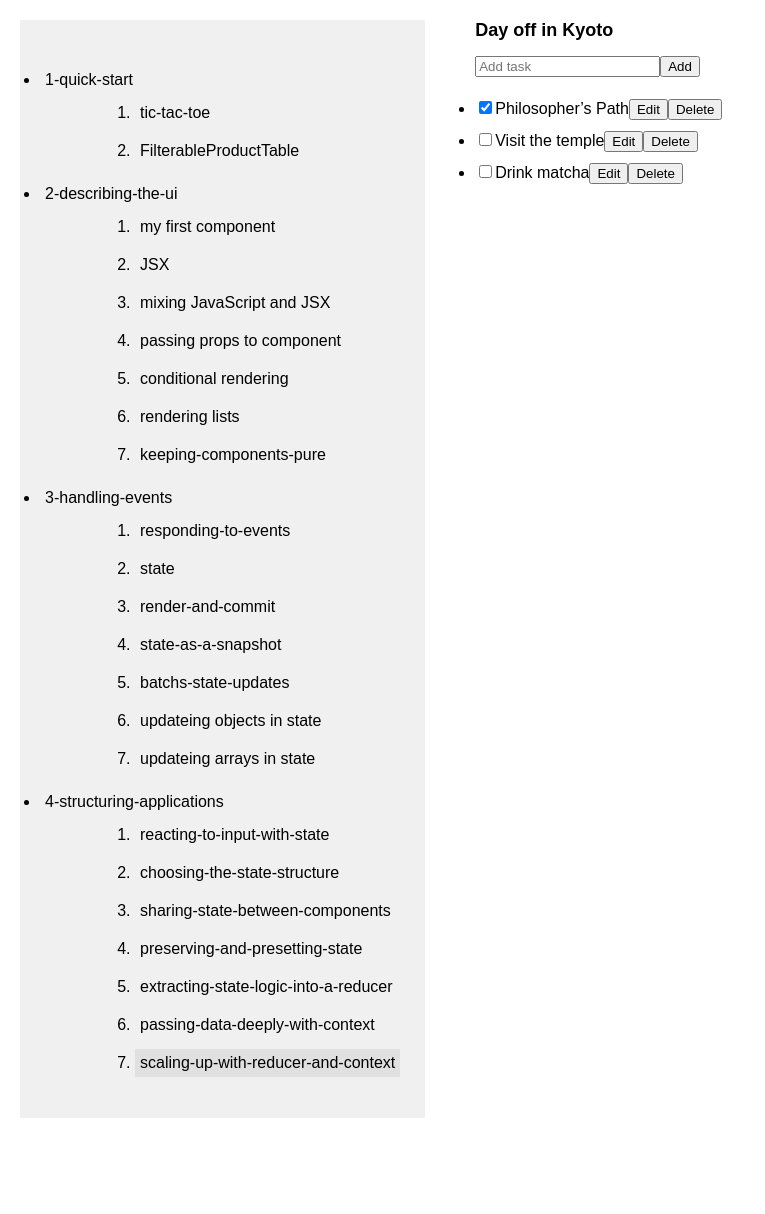
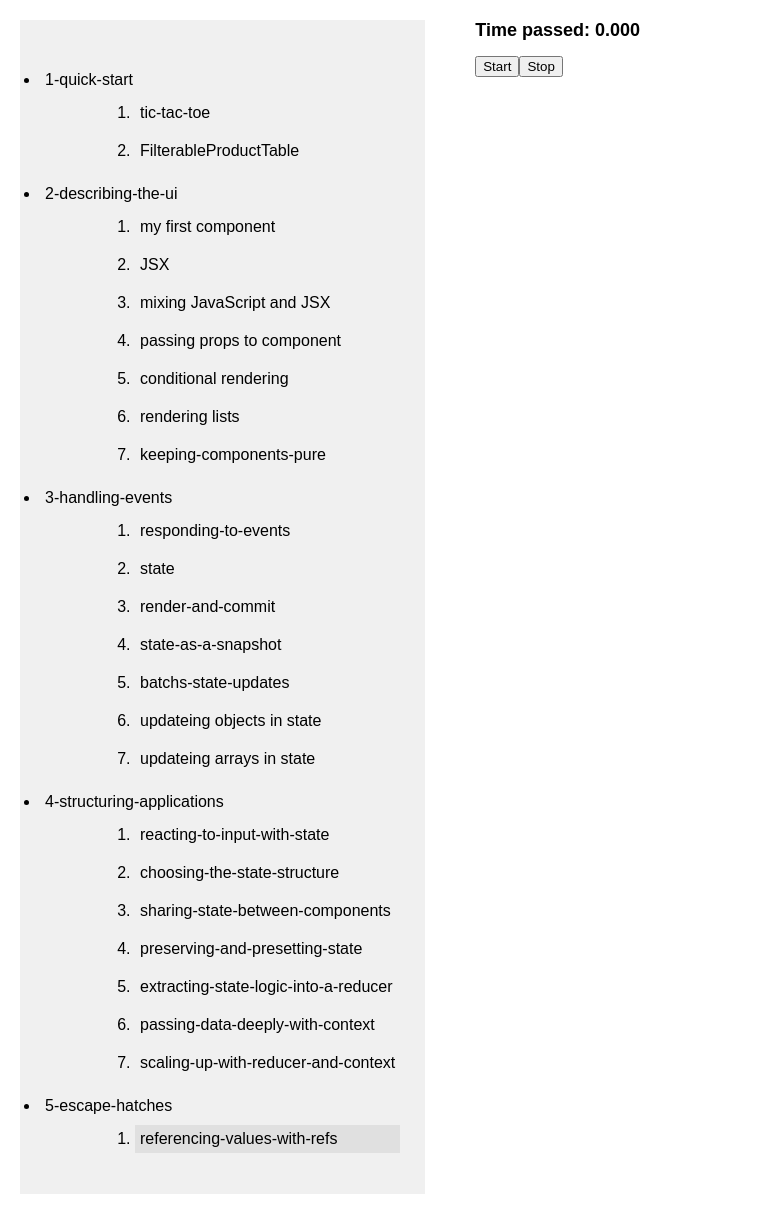
Before and after one commit to yuyongyu08/first-react-app, a React (Vite) app: page / in a window 1280 px wide. Shown: the whole page, without its empty margins (0-765 px from the left). Before the commit the page ends 1138 px from the top, so only its background shows below. Built offline with nearby package versions, Linux system fonts and the light colour scheme.

Commit message:
about ref

```diff
--- a/src/demos.jsx
+++ b/src/demos.jsx
@@ -23,6 +23,8 @@ import Scoreboard from "./views/4-managing-state/4-preserving-and-presetting-sta
 import TaskAppWithReducer from "./views/4-managing-state/5-extracting-state-logic-into-a-reducer/TaskApp";
 import SectionBoard from "./views/4-managing-state/6-passing-data-deeply-with-context/SectionBoard";
 import TaskAppWithReducerAndContext from "./views/4-managing-state/7-scaling-up-with-reducer-and-context/TaskApp.jsx";
+
+import Stopwatch from "./views/5-escape-hatches/1-referencing-values-with-refs/Stopwatch";
 
 const demos = [
   {
@@ -136,6 +138,15 @@ const demos = [
         compoment: <TaskAppWithReducerAndContext/>,
       }
     ],
+  },
+  {
+    chapter: "5-escape-hatches",
+    children: [
+      {
+        title: "referencing-values-with-refs",
+        compoment: <Stopwatch/>,
+      },
+    ]
   }
 ];
 
--- a/src/views/4-managing-state/7-scaling-up-with-reducer-and-context/AddTask.jsx
+++ b/src/views/4-managing-state/7-scaling-up-with-reducer-and-context/AddTask.jsx
@@ -1,5 +1,5 @@
 import { useState } from "react";
-import { useTasksDispatch, initialTasks } from "./TasksContext.js";
+import { useTasksDispatch, initialTasks } from "./TasksContext.jsx";
 
 let nextId = initialTasks.length;
 
--- a/src/views/4-managing-state/7-scaling-up-with-reducer-and-context/Task.jsx
+++ b/src/views/4-managing-state/7-scaling-up-with-reducer-and-context/Task.jsx
@@ -1,5 +1,5 @@
 import { useState } from "react";
-import { useTasksDispatch } from "./TasksContext.js";
+import { useTasksDispatch } from "./TasksContext.jsx";
 
 export default function Task({ task }) {
   const [isEditing, setIsEditing] = useState(false);
--- a/src/views/4-managing-state/7-scaling-up-with-reducer-and-context/TaskApp.jsx
+++ b/src/views/4-managing-state/7-scaling-up-with-reducer-and-context/TaskApp.jsx
@@ -1,6 +1,6 @@
 import AddTask from './AddTask.jsx';
 import TaskList from './TaskList.jsx';
-import { TasksProvider } from './TasksContext.js';
+import { TasksProvider } from './TasksContext.jsx';
 
 export default function TaskApp() {
   return (
--- a/src/views/4-managing-state/7-scaling-up-with-reducer-and-context/TaskList.jsx
+++ b/src/views/4-managing-state/7-scaling-up-with-reducer-and-context/TaskList.jsx
@@ -1,4 +1,4 @@
-import { useTasks } from './TasksContext.js';
+import { useTasks } from './TasksContext.jsx';
 import Task from './Task';
 
 export default function TaskList() {
--- /dev/null
+++ b/src/views/5-escape-hatches/1-referencing-values-with-refs/Stopwatch.jsx
@@ -0,0 +1,46 @@
+import React, { useState, useRef } from "react";
+
+export default function Stopwatch() {
+  const [startTime, setStartTime] = useState(null);
+  const [now, setNow] = useState(null);
+  const intervalRef = useRef();
+
+  function handleStart() {
+    setStartTime(Date.now());
+    setNow(Date.now());
+
+     clearInterval(intervalRef.current);
+    intervalRef.current = setInterval(() => {
+      setNow(Date.now());
+    }, 10);
+  }
+
+  function handleStop() {
+    clearInterval(intervalRef.current);
+  }
+
+  let secondsPassed = 0;
+  if (startTime != null && now != null) {
+    secondsPassed = (now - startTime) / 1000;
+  }
+  return (
+    <>
+      <h1>Time passed: {secondsPassed.toFixed(3)}</h1>
+      <button onClick={handleStart}>Start</button>
+      <button onClick={handleStop}>Stop</button>
+    </>
+  );
+}
+
+/**
+ * react中有两种方式存储局部变量：
+ * 1、使用state：当state变化时，组件会重新渲染
+ * 2、使用ref：当ref变化时，组件不会重新渲染
+ *
+ * ref可以视为没有提供setter的state，使用ref.current来获取和修改当前值
+ *
+ * ref的常用场景：
+ * 1、存储定时器id
+ * 2、存储DOM元素
+ * 3、其他不需要计算jsx的对象
+ */
```
Also changed, not shown: src/views/4-managing-state/7-scaling-up-with-reducer-and-context/TasksContext.jsx (renamed from src/views/4-managing-state/7-scaling-up-with-reducer-and-context/TasksContext.js).
